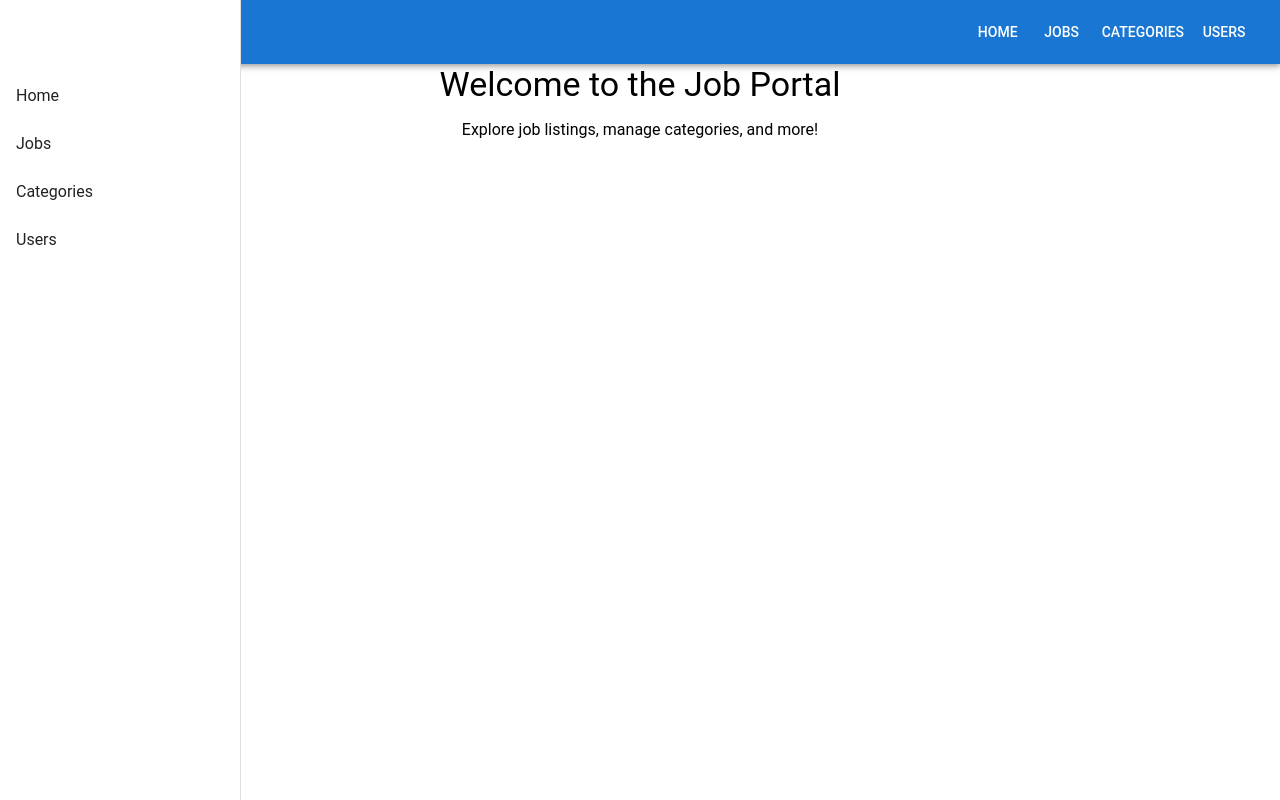
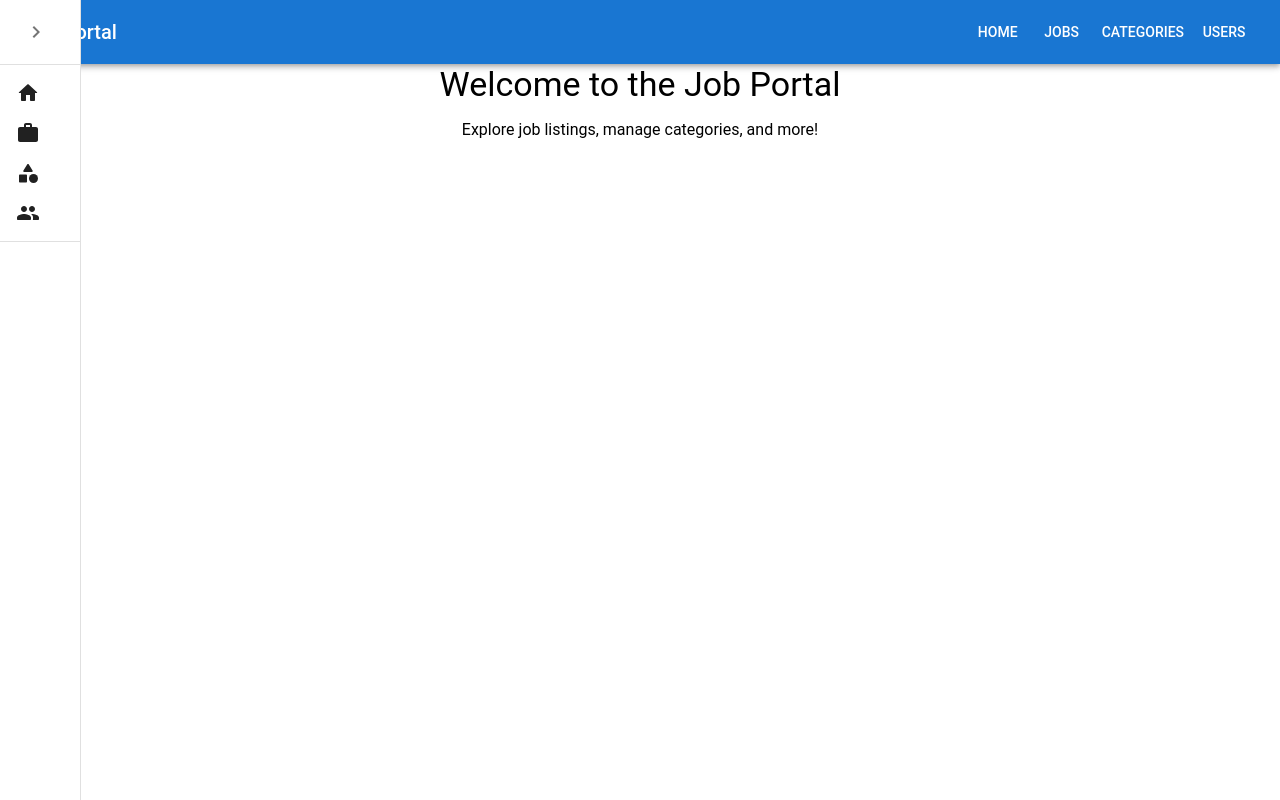
Before and after one commit to nipunarambukkanage/job-portal-frontend, a React (Create React App) app: page / in a window 1280 px wide. Built offline with nearby package versions, Linux system fonts and the light colour scheme.

Commit message:
Added collapsible navbar

```diff
--- a/package.json
+++ b/package.json
@@ -3,8 +3,11 @@
   "version": "0.1.0",
   "private": true,
   "dependencies": {
+    "@emotion/react": "^11.11.4",
+    "@emotion/styled": "^11.11.5",
     "@material-ui/core": "^4.12.4",
     "@material-ui/icons": "^4.11.3",
+    "@mui/material": "^5.15.17",
     "@testing-library/jest-dom": "^5.17.0",
     "@testing-library/react": "^13.4.0",
     "@testing-library/user-event": "^13.5.0",
--- a/src/App.js
+++ b/src/App.js
@@ -11,19 +11,35 @@
 import Users from './pages/Users';
 import Login from './pages/Login';
 
+function withLayout(Component) {
+  return function WithLayout(props) {
+    return (
+      <>
+        <Navbar />
+        <Sidebar />
+        <Component {...props} />
+      </>
+    );
+  };
+}
+
+const HomeWithLayout = withLayout(Home);
+const JobsWithLayout = withLayout(Jobs);
+const JobDetailsPageWithLayout = withLayout(JobDetailsPage);
+const CategoriesWithLayout = withLayout(Categories);
+const UsersWithLayout = withLayout(Users);
+
 function App() {
   return (
     <ThemeProvider theme={theme}>
       <Router>
-        <Navbar />
-        <Sidebar />
         <Routes>
-          <Route path="/" element={<Home />} />
+          <Route path="/" element={<HomeWithLayout />} />
           <Route path="/login" element={<Login />} />
-          <Route path="/jobs" element={<Jobs />} />
-          <Route path="/jobs/:id" element={<JobDetailsPage />} />
-          <Route path="/categories" element={<Categories />} />
-          <Route path="/users" element={<Users />} />
+          <Route path="/jobs" element={<JobsWithLayout />} />
+          <Route path="/jobs/:id" element={<JobDetailsPageWithLayout />} />
+          <Route path="/categories" element={<CategoriesWithLayout />} />
+          <Route path="/users" element={<UsersWithLayout />} />
         </Routes>
       </Router>
     </ThemeProvider>
--- a/src/components/common/Sidebar.js
+++ b/src/components/common/Sidebar.js
@@ -1,49 +1,89 @@
-import React from 'react';
-import { Drawer, List, ListItem, ListItemText, makeStyles } from '@material-ui/core';
+import React, { useState } from 'react';
+import { Drawer, List, ListItem, ListItemText, IconButton, styled, Divider } from '@mui/material';
 import { Link } from 'react-router-dom';
+import { CategoryOutlined, CategoryRounded, ChevronLeft, ChevronRight, FolderRounded, GroupRounded, HomeRounded, VerifiedUserRounded, WorkRounded } from '@material-ui/icons';
 
-const drawerWidth = 240;
+const CustomIconButton = styled(IconButton)(({ theme }) => ({
+  marginRight: theme.spacing(2),
+}));
 
-const useStyles = makeStyles((theme) => ({
-  drawer: {
-    width: drawerWidth,
-    flexShrink: 0,
-  },
-  drawerPaper: {
-    width: drawerWidth,
-  },
-  toolbar: theme.mixins.toolbar,
+const DrawerHeader = styled('div')(({ theme }) => ({
+  display: 'flex',
+  alignItems: 'center',
+  justifyContent: 'flex-end',
+  padding: theme.spacing(0, 1),
+  ...theme.mixins.toolbar,
 }));
 
 function Sidebar() {
-  const classes = useStyles();
+  const [open, setOpen] = useState(false);
+
+  const handleToggle = () => {
+    setOpen(!open);
+  };
+
+  const CustomDrawer = styled(Drawer)(({ theme }) => ({
+    '& .MuiDrawer-paper': {
+      width: open ? 240 : 80,
+    },
+  }));
 
   return (
-    <Drawer
-      className={classes.drawer}
-      variant="permanent"
-      classes={{
-        paper: classes.drawerPaper,
-      }}
-      anchor="left"
-    >
-      <div className={classes.toolbar} />
+    <CustomDrawer variant="permanent" open={open}>
+      <DrawerHeader>
+        <CustomIconButton onClick={handleToggle}>
+          {open ? <ChevronLeft /> : <ChevronRight />}
+        </CustomIconButton>
+      </DrawerHeader>
+      <Divider />
       <List>
         <ListItem button component={Link} to="/">
-          <ListItemText primary="Home" />
+          {open ? (
+            <>
+              <ListItemText primary="Home" />
+            </>
+          ) : (
+            <>
+              <HomeRounded />
+            </>
+          )}
         </ListItem>
         <ListItem button component={Link} to="/jobs">
-          <ListItemText primary="Jobs" />
+          {open ? (
+            <>
+              <ListItemText primary="Jobs" />
+            </>
+          ) : (
+            <>
+              <WorkRounded />
+            </>
+          )}
         </ListItem>
         <ListItem button component={Link} to="/categories">
-          <ListItemText primary="Categories" />
+          {open ? (
+            <>
+              <ListItemText primary="Categories" />
+            </>
+          ) : (
+            <>
+              <CategoryRounded />
+            </>
+          )}
         </ListItem>
         <ListItem button component={Link} to="/users">
-          <ListItemText primary="Users" />
+          {open ? (
+            <>
+              <ListItemText primary="Users" />
+            </>
+          ) : (
+            <>
+              <GroupRounded />
+            </>
+          )}
         </ListItem>
-
       </List>
-    </Drawer>
+      <Divider />
+    </CustomDrawer>
   );
 }
 
```
Also changed, not shown: 1 other file (tests, documents, lock files or other folders).
